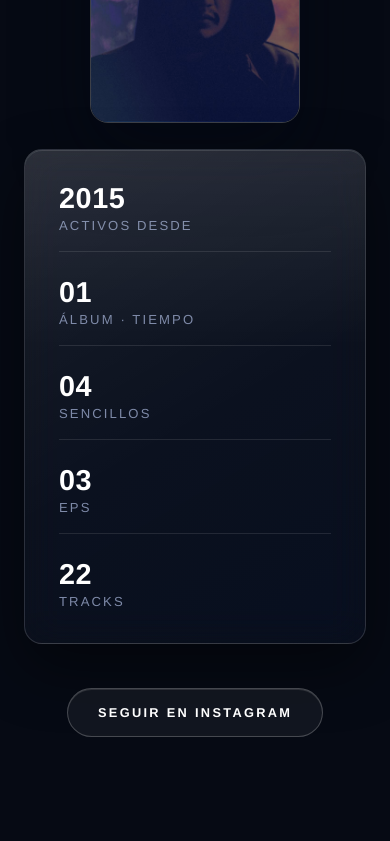
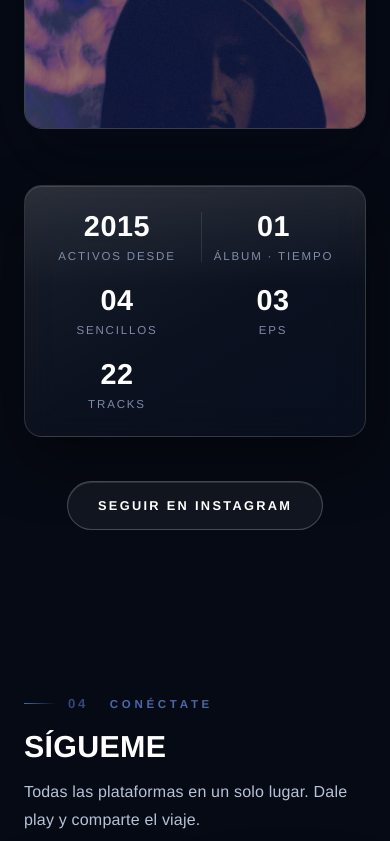
Before and after one commit to alejandrovelozvera-hash/dune-moon, a Next.js app: page / in a window 390 px wide. Shown: the part 5436-6277 px from the top of the page. Built offline with nearby package versions, Linux system fonts and the light colour scheme.

Commit message:
rediseña la sección bio: texto y foto en 2 columnas con stats en banda horizontal

```diff
--- a/app/components.css
+++ b/app/components.css
@@ -1446,9 +1446,9 @@
 .bio__layout {
   margin-top: 48px;
   display: grid;
-  grid-template-columns: minmax(0, 1.2fr) minmax(0, 0.9fr) minmax(0, 1fr);
-  gap: 26px;
-  align-items: start;
+  grid-template-columns: minmax(0, 1.35fr) minmax(0, 1fr);
+  gap: clamp(32px, 5vw, 72px);
+  align-items: center;
 }
 
 .bio__media {
@@ -1457,6 +1457,9 @@
   border-radius: 18px;
   border: 1px solid var(--border-strong);
   box-shadow: 0 30px 70px rgba(4, 8, 18, 0.5);
+  max-width: 420px;
+  justify-self: center;
+  width: 100%;
 }
 
 .bio__photo {
@@ -1485,32 +1488,35 @@
 }
 
 .bio__stats {
-  padding: 34px;
+  margin-top: 56px;
+  padding: 34px 40px;
   display: grid;
-  gap: 26px;
+  grid-template-columns: repeat(5, 1fr);
+  gap: 20px;
+  align-items: center;
 }
 
 .bio__stat {
   display: flex;
-  align-items: baseline;
-  justify-content: space-between;
-  gap: 14px;
-  padding-bottom: 22px;
-  border-bottom: 1px solid var(--border);
-}
-
-.bio__stat:last-child {
-  padding-bottom: 0;
-  border-bottom: none;
+  flex-direction: column;
+  align-items: center;
+  justify-content: center;
+  gap: 8px;
+  text-align: center;
+  padding-inline: 12px;
+}
+
+.bio__stat + .bio__stat {
+  border-left: 1px solid var(--border);
 }
 
 .bio__stat-value {
-  font-size: clamp(1.8rem, 4vw, 2.8rem);
+  font-size: clamp(1.8rem, 3.2vw, 2.6rem);
   letter-spacing: 0.02em;
 }
 
 .bio__stat-label {
-  font-size: 0.82rem;
+  font-size: 0.72rem;
   letter-spacing: 0.16em;
   text-transform: uppercase;
   color: var(--text-faint);
@@ -1758,6 +1764,15 @@
     grid-template-columns: 1fr;
   }
 
+  .bio__stats {
+    grid-template-columns: repeat(3, 1fr);
+    gap: 24px 16px;
+  }
+
+  .bio__stat:nth-child(3n + 1) {
+    border-left: none;
+  }
+
   .music__toptracks {
     padding-block: 48px;
   }
@@ -2044,17 +2059,24 @@
     flex-direction: column;
   }
 
-  /* Lectura móvil: stats apiladas y foto limitada */
+  /* Lectura móvil: stats en 2 columnas y foto limitada */
   .section-sub {
     font-size: 1rem;
     line-height: 1.75;
   }
 
+  .bio__stats {
+    grid-template-columns: repeat(2, 1fr);
+    gap: 24px 12px;
+    padding: 26px 20px;
+  }
+
   .bio__stat {
-    flex-direction: column;
-    align-items: flex-start;
-    gap: 4px;
-    padding-bottom: 18px;
+    padding-inline: 8px;
+  }
+
+  .bio__stat:nth-child(odd) {
+    border-left: none;
   }
 
   .bio__photo {
--- a/components/Bio.jsx
+++ b/components/Bio.jsx
@@ -57,6 +57,7 @@ export default function Bio() {
               loading="lazy"
             />
           </Reveal>
+        </div>
 
         <Reveal className="bio__stats panel" delay={3}>
           {STATS.map((s) => (
@@ -66,7 +67,6 @@ export default function Bio() {
             </div>
           ))}
         </Reveal>
-        </div>
 
         <Reveal className="bio__socials" delay={4}>
           {instagram && (
```
Lines whose indentation alone changed are shown as unchanged.
